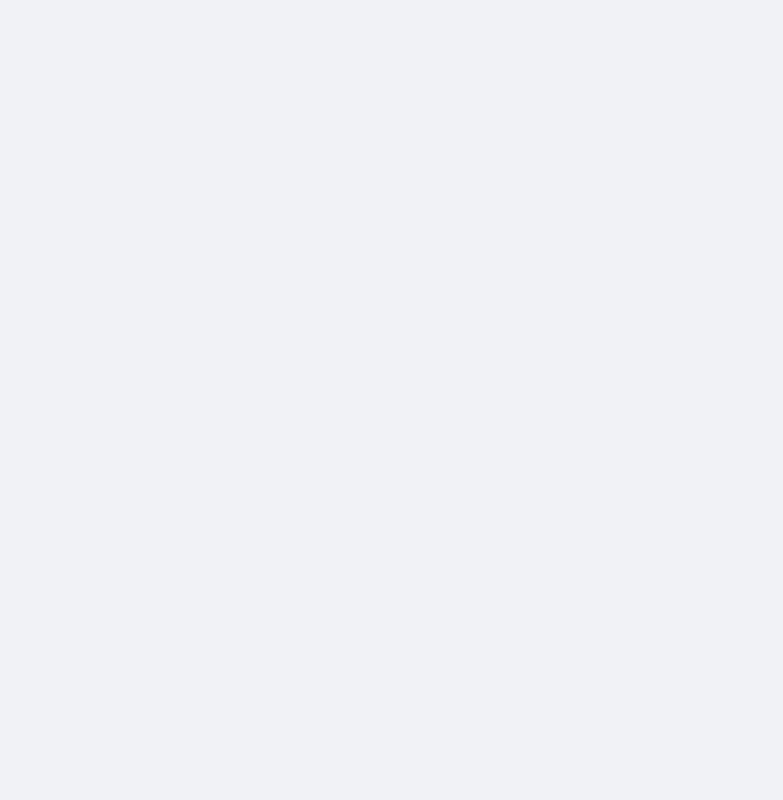
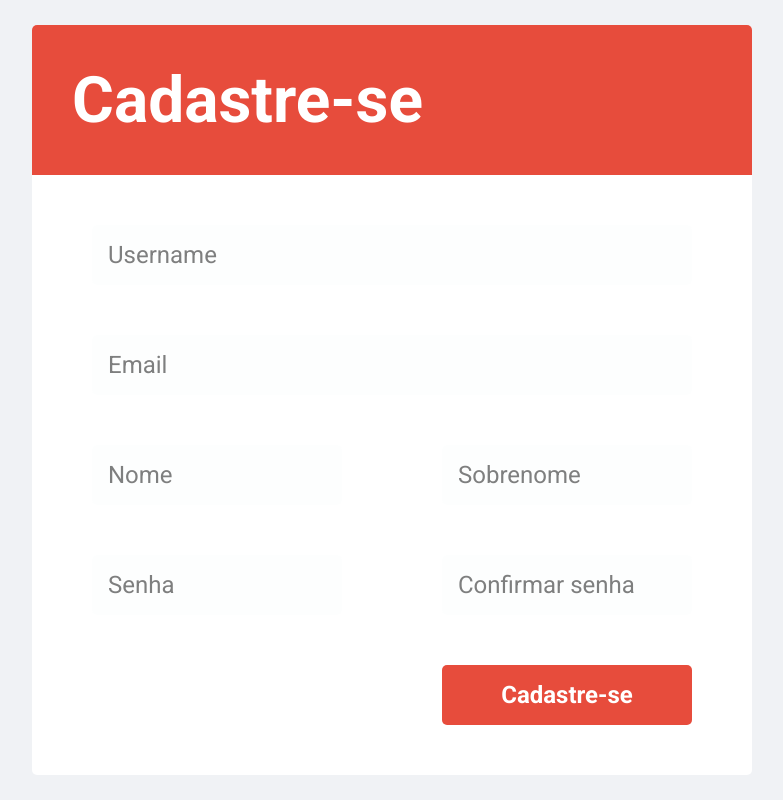
Before and after one commit to legeannd/store-control-rest, a React (Create React App) app in the folder frontend/: page /signin in a window 1280 px wide. Shown: the whole page, without its empty margins (248-1031 px from the left). Built offline with nearby package versions, Linux system fonts and the light colour scheme.

Commit message:
User signin page created + creating user in the backend

```diff
--- a/frontend/src/pages/Login/index.tsx
+++ b/frontend/src/pages/Login/index.tsx
@@ -19,7 +19,7 @@ const Login: React.FC = () => {
 
 
   function handleSignin(): void{
-    alert('clicou no cadastro');
+    history.push('/signin');
   }
 
   async function handleLogin(): Promise<void> {
@@ -50,7 +50,6 @@ const Login: React.FC = () => {
     }
 
   }
-
 
   return (
     <>
--- /dev/null
+++ b/frontend/src/pages/Signin/index.tsx
@@ -0,0 +1,116 @@
+import React, { useState } from 'react';
+
+import { useHistory } from 'react-router-dom';
+
+import api from '../../services/api';
+
+import { Container, Card, CardHeader, Input } from './styles';
+
+const Signin: React.FC = () => {
+  const [username, setUsername] = useState('');
+  const [email, setEmail] = useState('');
+  const [name, setName] = useState('');
+  const [secondName, setSecondName] = useState('');
+  const [password, setPassword] = useState('');
+  const [confirmPassword, setConfirmPassword] = useState('');
+
+  const history = useHistory();
+
+  const storagedHeader = sessionStorage.getItem('@StoreControl:headers');
+
+  if ( storagedHeader ) {
+    history.replace('/dashboard', { headers: storagedHeader })
+  }
+
+  async function handleSignin(): Promise<void> {
+
+    if ( !username || !email || !name || !secondName || !password || !confirmPassword ) {
+      alert("Digite todos os dados de cadastro!");
+      return;
+    }
+
+    if ( password !== confirmPassword ) {
+      alert("As senhas precisam ser iguais");
+      return;
+    }
+
+    try {
+      const response = await api.post('/user/create/', {
+        username,
+        email,
+        first_name: name,
+        last_name: secondName,
+        password,
+      });
+
+      alert("O usuário "+ response.data.username+" foi criado com sucesso!");
+
+      history.replace('/');
+
+    } catch (err) {
+      alert(err);
+    }
+
+  }
+
+  return (
+    <>
+      <Container>
+        <Card>
+          <CardHeader>
+            <h1>Cadastre-se</h1>
+          </CardHeader>
+          <Input>
+            <div className="input-group">
+              <input
+                placeholder="Username"
+                type="text"
+                value={username}
+                onChange={(e) => setUsername(e.target.value)}
+              />
+              <input
+                placeholder="Email"
+                type="email"
+                value={email}
+                onChange={(e) => setEmail(e.target.value)}
+              />
+              <div className="name-block">
+                <input
+                  placeholder="Nome"
+                  type="text"
+                  value={name}
+                  onChange={(e) => setName(e.target.value)}
+                />
+                <input
+                  placeholder="Sobrenome"
+                  type="text"
+                  value={secondName}
+                  onChange={(e) => setSecondName(e.target.value)}
+                />
+              </div>
+              <div className="password-block">
+                <input
+                  placeholder="Senha"
+                  type="password"
+                  value={password}
+                  onChange={(e) => setPassword(e.target.value)}
+                />
+                <input
+                  placeholder="Confirmar senha"
+                  type="password"
+                  value={confirmPassword}
+                  onChange={(e) => setConfirmPassword(e.target.value)}
+                />
+              </div>
+            </div>
+            <div className="button-group">
+              <button onClick={handleSignin}>Cadastre-se</button>
+            </div>
+          </Input>
+        </Card>
+      </Container>
+    </>
+  )
+}
+
+export default Signin;
--- a/frontend/src/pages/Login/styles.ts
+++ b/frontend/src/pages/Signin/styles.ts
@@ -11,7 +11,6 @@ export const Container = styled.div`
 
 export const Card = styled.div`
   width: 720px;
-  height: 720px;
   background: #FFF;
   border: 0px solid;
   border-radius: 5px;
@@ -35,13 +34,16 @@ export const CardHeader = styled.div`
 `;
 export const Input = styled.div`
 
-  padding: 0 10px;
+  display: flex;
+  justify-content: center;
+  flex-wrap: wrap;
 
   .input-group {
     display: flex;
     flex-wrap: wrap;
     justify-content: center;
-    margin-top: 200px;
+    margin: 50px 0 0 0;
+
   }
 
   input {
@@ -55,19 +57,31 @@ export const Input = styled.div`
     border-radius: 5px;
     caret-color: #000;
     padding: 16px;
+    margin-bottom: 50px;
 
-    & + input {
-      margin: 50px 0;
+    &::placeholder {
+      color: rgba(0, 0, 0, 0.5);
     }
 
-    &::placeholder {
-      color: rgba(0, 0, 0, 0.1);
-    }
   }
 
+  .name-block, .password-block {
+      width: 600px;
+      display: flex;
+      flex-wrap: wrap;
+      justify-content: space-between;
+
+      input {
+        width: 250px;
+      }
+    }
+
+
   .button-group {
+    width: 600px;
+    margin-bottom: 50px;
     display: flex;
-    justify-content: space-around;
+    justify-content: flex-end;
   }
 
   button {
--- a/frontend/src/routes/index.tsx
+++ b/frontend/src/routes/index.tsx
@@ -4,11 +4,13 @@ import { Switch, Route } from 'react-router-dom';
 
 import Login from '../pages/Login';
 import Dashboard from '../pages/Dashboard';
+import Signin from '../pages/Signin';
 
 const Routes: React.FC = () => (
   <Switch>
     <Route path="/" exact component={Login} />
     <Route path="/dashboard" component={Dashboard}/>
+    <Route path="/signin" component={Signin}/>
   </Switch>
 )
 
```
